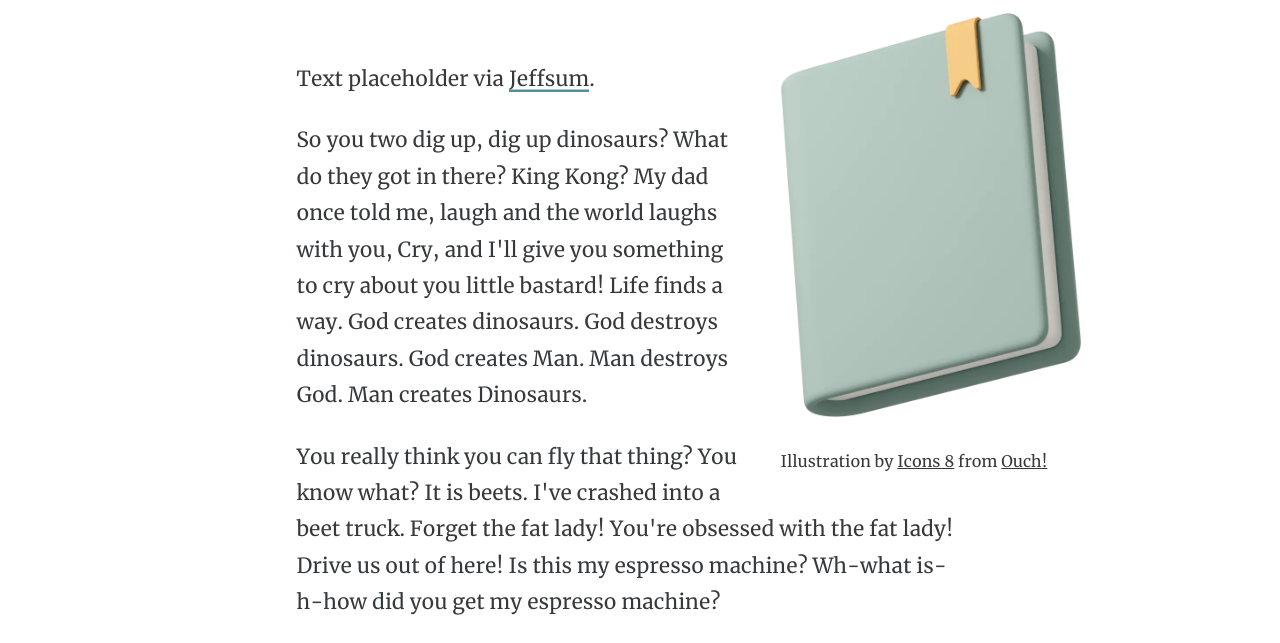
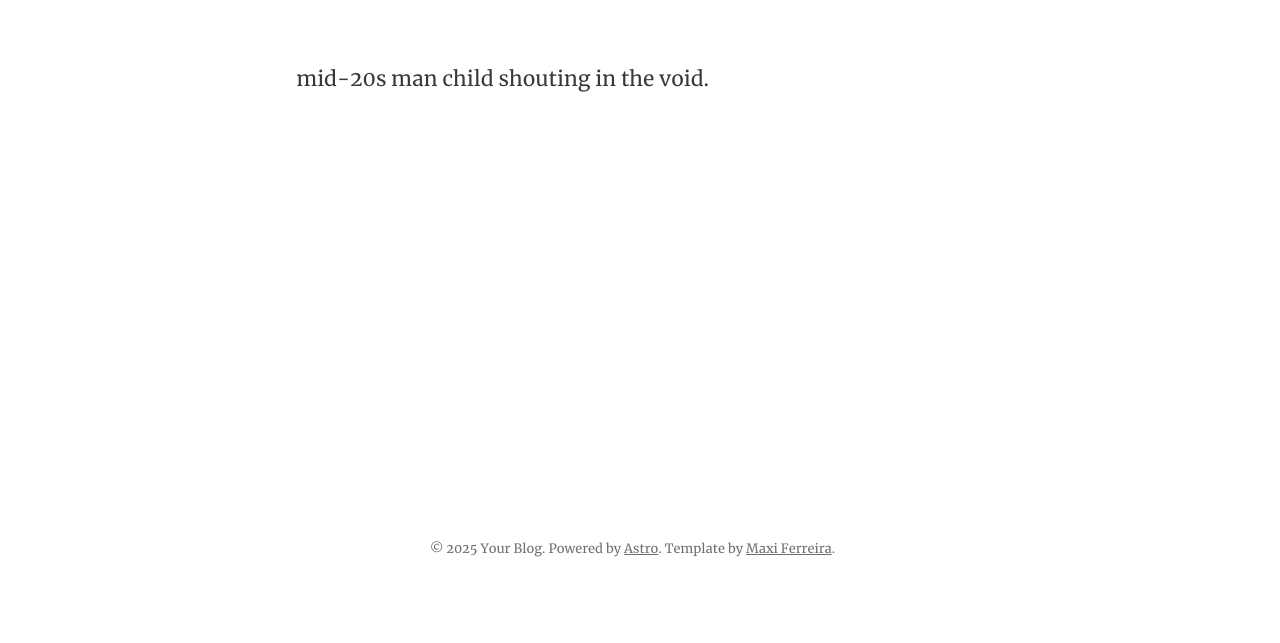
Before and after one commit to Mouzone/blog, an Astro site: page /about in a window 1280 px wide. Shown: the part 216-859 px from the top of the page. After the commit the page ends 800 px from the top, so only its background shows below. Built offline with nearby package versions, Linux system fonts and the light colour scheme; Astro itself is replaced by a stand-in of ours.

Commit message:
Redesign About page

```diff
--- a/src/pages/about.astro
+++ b/src/pages/about.astro
@@ -9,40 +9,6 @@
 <BaseLayout title={title} description={description} permalink={permalink} current="about">
   <div class="container">
     <h1>About</h1>
-    <figure class="about-image">
-      <img src="/assets/about-illustration.webp" alt="Illustration of a notebook" width="330">
-      <figcaption>
-        Illustration by
-        <a href="https://icons8.com/illustrations/author/5c07e68d82bcbc0092519bb6" target="_blank" rel="noopener">Icons 8</a>
-        from
-        <a href="https://icons8.com/illustrations" target="_blank" rel="noopener">Ouch!</a>
-      </figcaption>
-    </figure>
-    <p>Text placeholder via <a href="https://jeffsum.com/" target="_blank">Jeffsum</a>.</p>
-    <p>So you two dig up, dig up dinosaurs? What do they got in there? King Kong? My dad once told me, laugh and the world laughs with you, Cry, and I'll give you something to cry about you little bastard! Life finds a way. God creates dinosaurs. God destroys dinosaurs. God creates Man. Man destroys God. Man creates Dinosaurs.</p>
-    <p>You really think you can fly that thing? You know what? It is beets. I've crashed into a beet truck. Forget the fat lady! You're obsessed with the fat lady! Drive us out of here! Is this my espresso machine? Wh-what is-h-how did you get my espresso machine?</p>
-    <p>Hey, you know how I'm, like, always trying to save the planet? Here's my chance. Hey, take a look at the earthlings. Goodbye! I was part of something special. Just my luck, no ice. You're a very talented young man, with your own clever thoughts and ideas. Do you need a manager?</p>
-    <p>Jaguar shark! So tell me - does it really exist? This thing comes fully loaded. AM/FM radio, reclining bucket seats, and... power windows. Yes, Yes, without the oops! You're a very talented young man, with your own clever thoughts and ideas. Do you need a manager?</p>
-    <p>Yes, Yes, without the oops! Do you have any idea how long it takes those cups to decompose. They're using our own satellites against us. And the clock is ticking. Do you have any idea how long it takes those cups to decompose. My dad once told me, laugh and the world laughs with you, Cry, and I'll give you something to cry about you little bastard!</p>
-  </div>
+    <p> mid-20s man child shouting in the void.</p>
+    </div>
 </BaseLayout>
-
-<style>
-  .about-image {
-    float: right;
-    margin: -3em -7em 2em 2em;
-    max-width: 300px;
-  }
-
-  .about-image img {
-    border-radius: 8px;
-    margin-bottom: 1.5em;
-  }
-
-  @media (max-width: 1020px) {
-    .about-image {
-      float: none;
-      margin: 0 auto 2em;
-    }
-  }
-</style>
```
